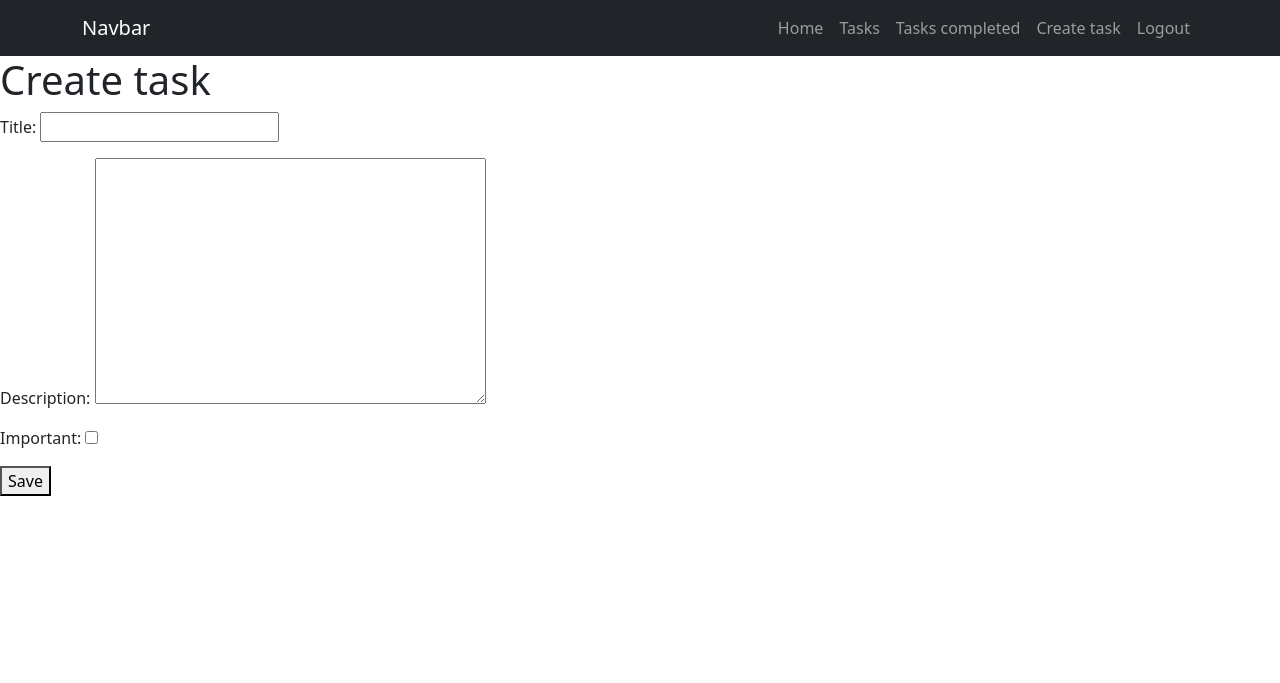
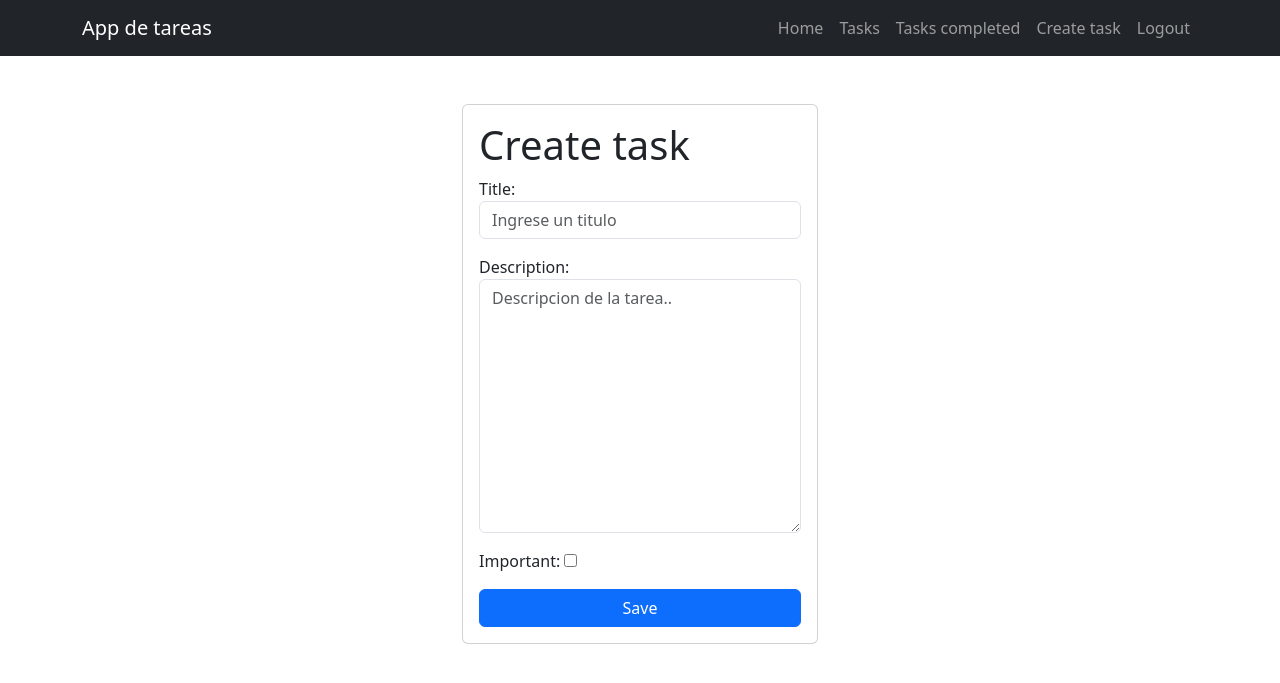
Before and after one commit to enridami/simple_crud, a Django app: page /tasks/create/ in a window 1280 px wide. Shown: the top 683 px of the page. Run offline with Django 5.2, Linux system fonts and the light colour scheme; a user stored in the database is signed in.

Commit message:
Fix bootstrap home and create-task

```diff
--- a/tasks/forms.py
+++ b/tasks/forms.py
@@ -1,7 +1,12 @@
-from django.forms import ModelForm
+from django import forms
 from .models import Task
 
-class TaskForm(ModelForm):
+class TaskForm(forms.ModelForm):
     class Meta:
         model = Task
         fields = ['title', 'description', 'important']
+        widgets = {
+            'title': forms.TextInput(attrs={'class': 'form-control', 'placeholder': 'Ingrese un titulo'}),
+            'description': forms.Textarea(attrs={'class': 'form-control' , 'placeholder': 'Descripcion de la tarea..'}),
+            'important': forms.CheckboxInput(attrs={'class': 'form-text-input m-auto'}),
+        }
--- a/tasks/templates/base.html
+++ b/tasks/templates/base.html
@@ -10,7 +10,7 @@
 
     <nav class="navbar navbar-expand-lg bg-dark navbar-dark">
         <div class="container">
-            <a class="navbar-brand" href="#">Navbar</a>
+            <a class="navbar-brand" href="/">App de tareas</a>
             <button class="navbar-toggler" type="button" data-bs-toggle="collapse" data-bs-target="#navbarNav" aria-controls="navbarNav" aria-expanded="false" aria-label="Toggle navigation">
              <span class="navbar-toggler-icon"></span>
             </button>
--- a/tasks/templates/create_task.html
+++ b/tasks/templates/create_task.html
@@ -1,17 +1,25 @@
 {% extends 'base.html' %}
 
 {% block content %}
-    <h1>Create task</h1>
+<main class="container">
+    <div class="row">
+        <div class="col-md-4 offset-md-4 mt-5">
 
-    <form action="/tasks/create/" method="POST">
+            <form action="/tasks/create/" method="POST" class="card card-body">
+                <h1>Create task</h1>
 
-        {% csrf_token %}
-        {{form.as_p}}
-        <button>
-            Save
-        </button>
+                {% csrf_token %}
+                {{form.as_p}}
 
-    </form>
+                <button class="btn btn-primary">
+                    Save
+                </button>
+
+            </form>
 
 
+        </div>
+    </div>
+
+</main>
 {% endblock %}
--- a/tasks/templates/home.html
+++ b/tasks/templates/home.html
@@ -4,7 +4,7 @@
 
 
 <main class="container" py-5>
-    <section class="card card-body">
+    <section class="card card-body mt-4">
         <h1 class="display-1 text-center">Home</h1>
         <p>
             Lorem ipsum dolor sit amet consectetur adipisicing elit. Eligendi, ab. Quos error a soluta magnam tempora rerum deleniti delectus iste animi blanditiis. Officia vel soluta tempore! Deserunt, tenetur quisquam numquam, facere voluptas asperiores minima eum eaque quidem pariatur beatae provident ratione qui? Deserunt dolore accusamus cupiditate enim soluta, quae voluptas eos incidunt dolores repudiandae quos voluptate illum quibusdam harum beatae.
```
Also changed, not shown: tasks/templates/task_detail.html (+14 -5 lines), db.sqlite3.
